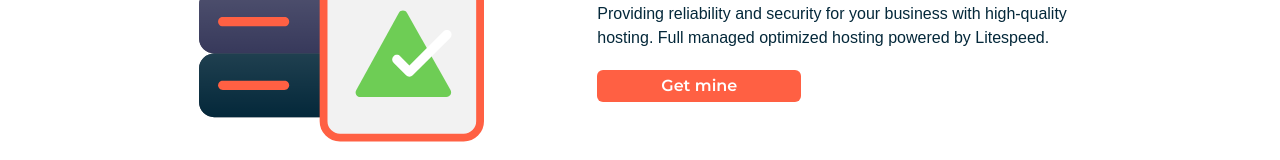
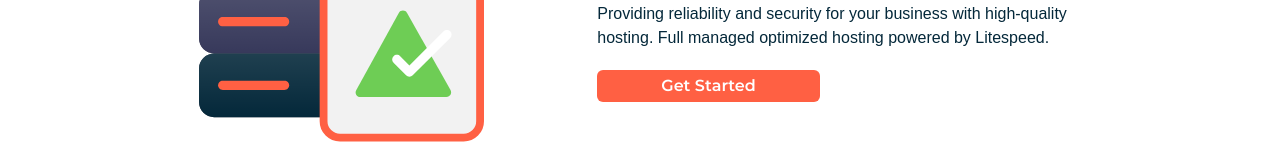
Before and after one commit to ferba24/todo10-web, a Next.js app: page /hosting in a window 1280 px wide. Shown: the part 556-716 px from the top of the page. Built offline with nearby package versions, Linux system fonts and the light colour scheme; a web font is replaced by a local one.

Commit message:
[EDIT] Hosting btn text

```diff
--- a/pages/hosting.js
+++ b/pages/hosting.js
@@ -16,7 +16,7 @@ export default function Hosting() {
           title={<>Outstanding <span className="text-orange">Web Hosting Plans</span></>}
           desc="Providing reliability and security for your business with high-quality hosting. Full managed optimized hosting powered by Litespeed."
           link='/'
-          linkLabel="Get mine"
+          linkLabel="Get Started"
         />
       </div>
       <div className="section container-full">
```
